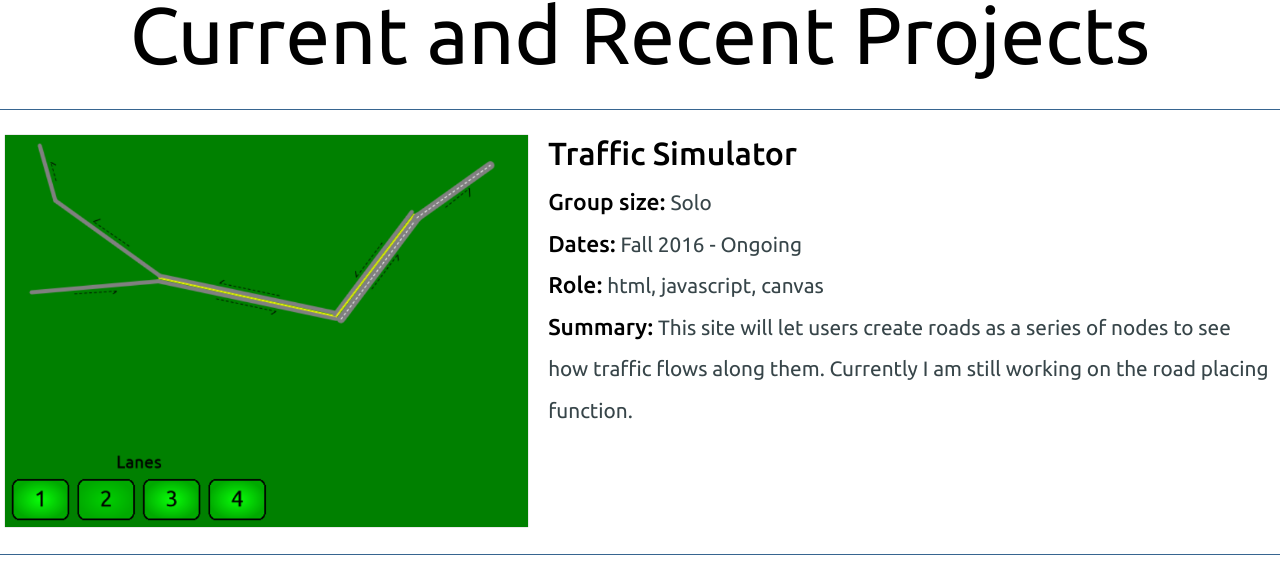
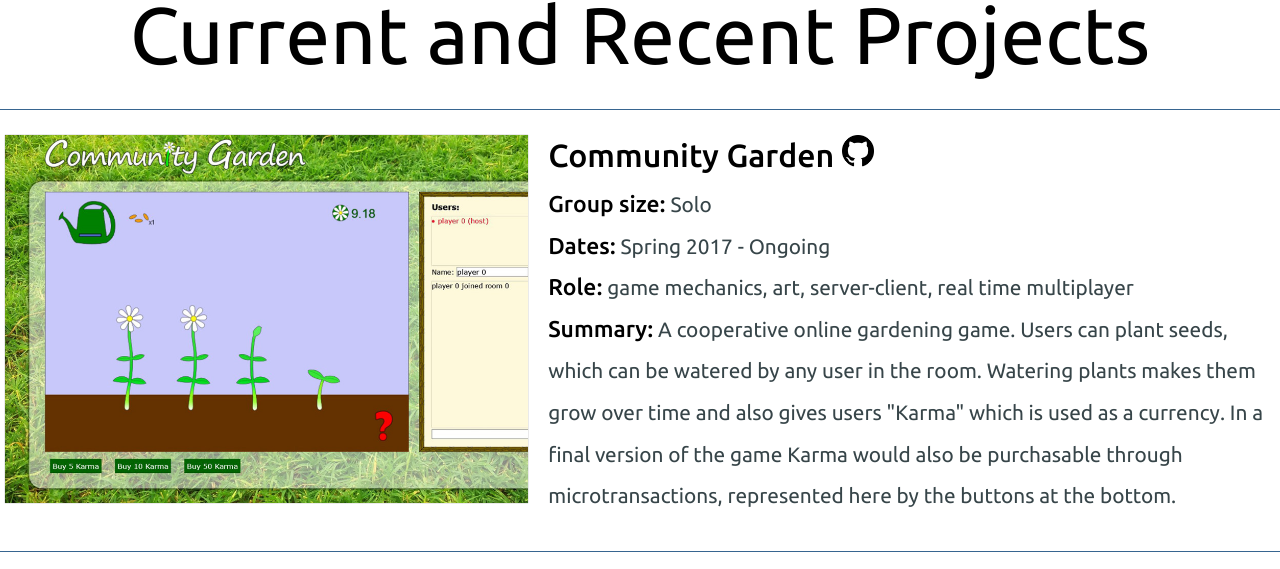
Before and after one commit to ChasParr/chasparr.github.io, a plain HTML site: page current.html in a window 1280 px wide. Shown: the part 92-661 px from the top of the page. Drawn offline with Linux system fonts and the light colour scheme.

Commit message:
add community garden

```diff
--- a/css/portfolio.css
+++ b/css/portfolio.css
@@ -232,6 +232,12 @@ main img{
 	box-shadow: 0px 0px 1px grey;
 }
 
+main h3 img{
+    height:2rem;
+    width: auto;
+    box-shadow: none;
+}
+
 main a.more{
 	text-align: center;
 	font-size: 3rem;
--- a/current.html
+++ b/current.html
@@ -43,6 +43,29 @@
 		<h1>Current and Recent Projects</h1>
 	</header>
 	<main>
+        <section>
+			<div class="content">
+				<div class="row">
+					<div class="col-5">
+						<a class="project" href="http://communitygarden.herokuapp.com/"><img src="media/garden2.jpg" alt="Community Garden"></a>
+					</div>
+                    <div class="col-7">
+                        <h3>Community Garden
+                            <a href="https://github.com/ChasParr/community-garden"><img src="media/github.png" alt="GitHub"></a></h3>
+                        <p>
+                            <strong>Group size:</strong> Solo<br>
+                            <strong>Dates:</strong> Spring 2017 - Ongoing<br>
+                            <strong>Role:</strong> game mechanics, art, server-client, real time multiplayer<br>
+                            <strong>Summary:</strong> A cooperative online gardening game. Users can plant seeds,
+                            which can be watered by any user in the room. Watering plants makes them grow over time
+                            and also gives users "Karma" which is used as a currency. In a final version of the game
+                            Karma would also be purchasable through microtransactions, represented here by the buttons
+                            at the bottom.<br>
+                        </p>
+                    </div>
+                </div>
+            </div>
+		</section>
 		<section>
 			<div class="content">
 				<div class="row">
```
Also changed, not shown: games.html (+24 -0 lines), index.html (+1 -1 lines), media/garden1.jpg (added), media/garden2.jpg (added), media/garden3.jpg (added).
